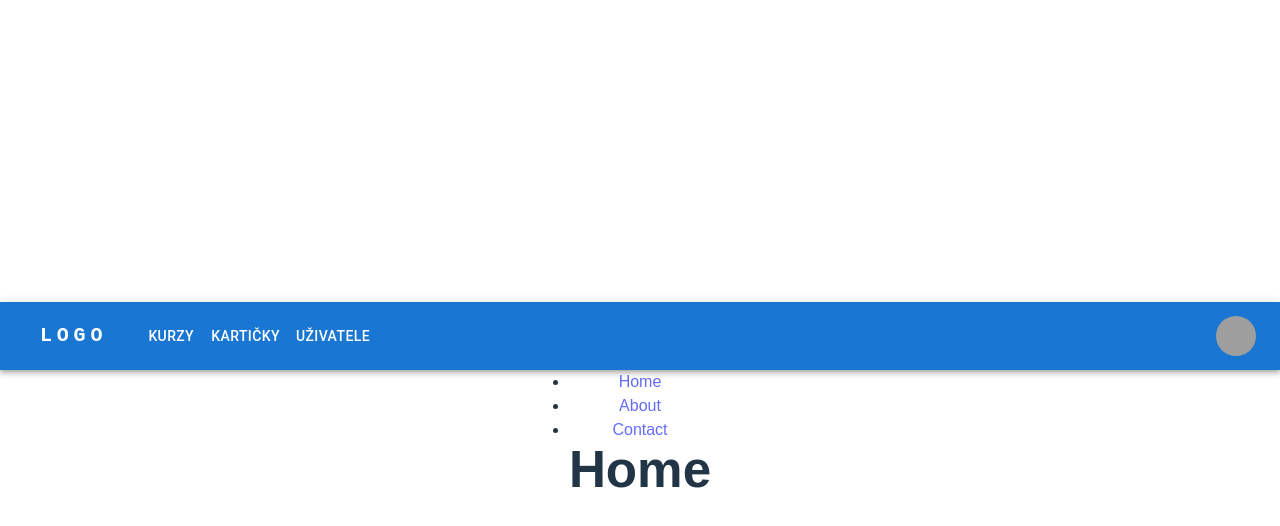
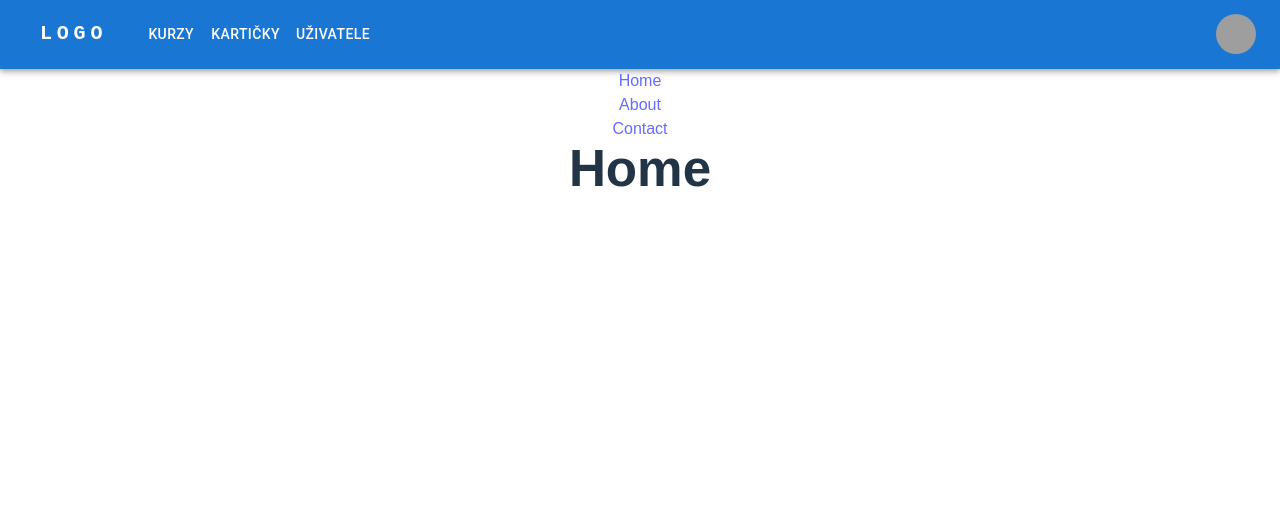
Before and after one commit to verysvadym2002/language-learning-system, a React (Vite) app in the folder frontend/learning-system-frontend/: page / in a window 1280 px wide. Shown: the top 526 px of the page. Built offline with nearby package versions, Linux system fonts and the light colour scheme; grey boxes are pictures that could not be loaded; some icons are missing.

Commit message:
Teachers notes - Konzultace 04
Zarovnání obsahu stránky na top.

```diff
--- a/frontend/learning-system-frontend/src/App.tsx
+++ b/frontend/learning-system-frontend/src/App.tsx
@@ -13,7 +13,7 @@ import Users from "./Users.tsx";
 const App = () => {
 
     return (
-        <div className="App" style={{ display: "flex", flexDirection: "column", justifyContent: "center", alignItems: "center", height: "100vh", width: "100vw", backgroundColor: "#ffffff", textAlign: "center" }}>
+        <div className="App" style={{ display: "flex", flexDirection: "column", height: "100vh", width: "100vw", backgroundColor: "#ffffff", textAlign: "center" }}>
             <AppNavBar />
             <Routes>
                 <Route path='/' element={<Home/>} />
```
